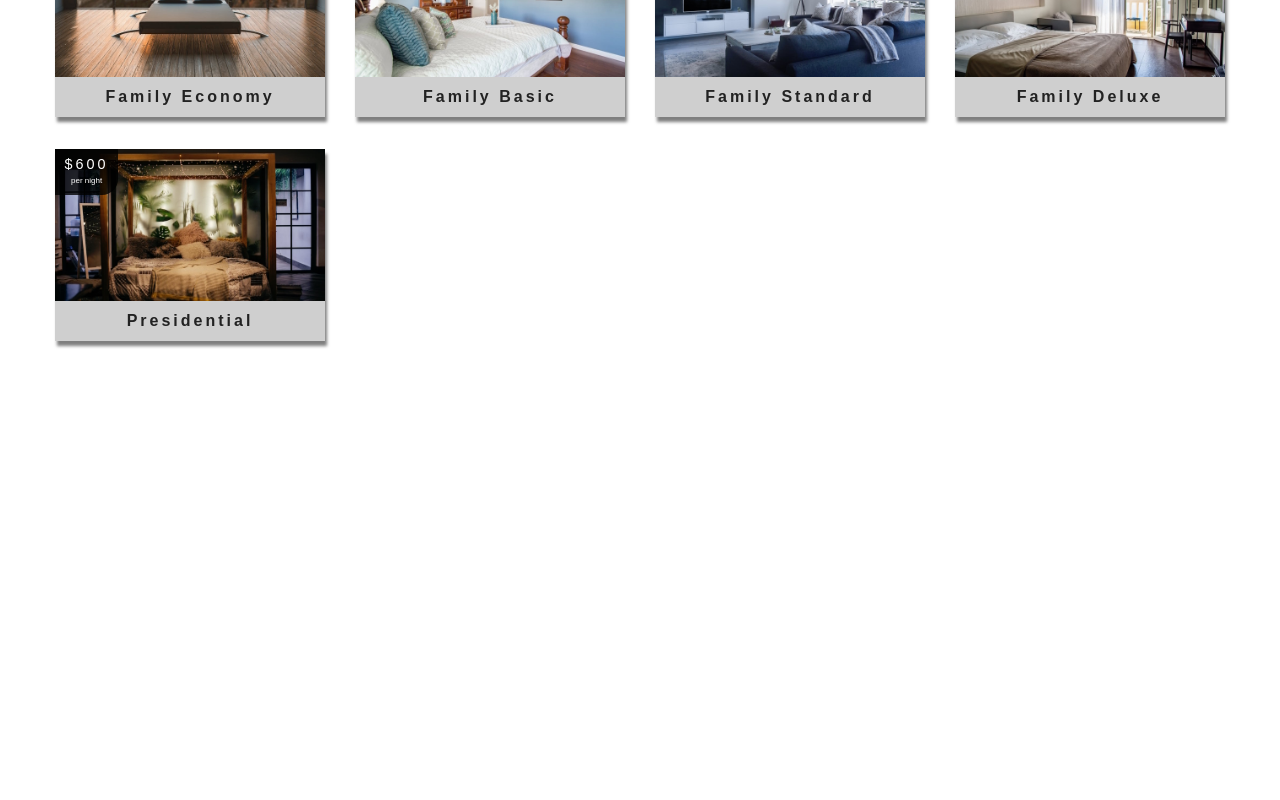
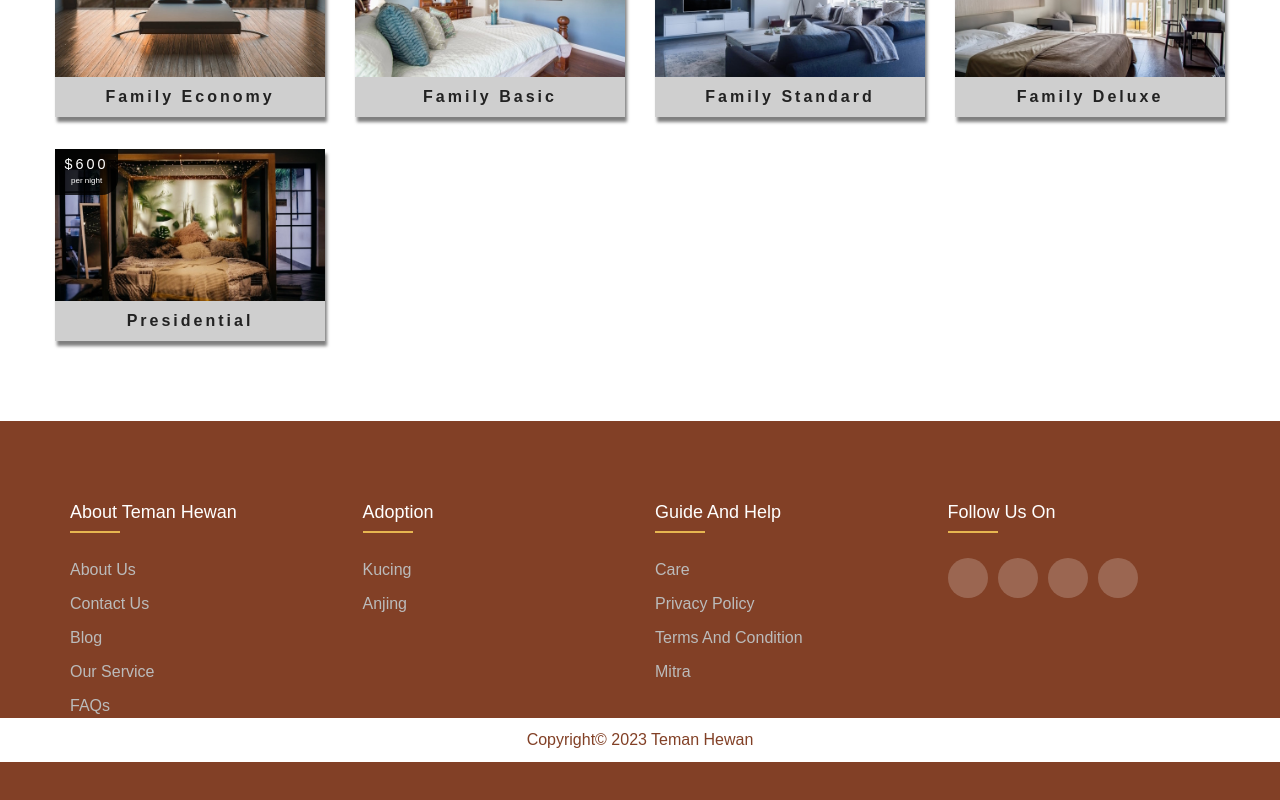
Before and after one commit to annisa-nur/teman-hewan, a React (Create React App) app: page /rooms in a window 1280 px wide. Shown: the part 1494-2294 px from the top of the page. Before the commit the page ends 1915 px from the top, so only its background shows below. Built offline with nearby package versions, Linux system fonts and the light colour scheme.

Commit message:
Add files via upload

```diff
--- a/src/pages/Home.js
+++ b/src/pages/Home.js
@@ -4,6 +4,7 @@ import Hero from "../components/Hero";
 import Banner from "../components/Banner";
 import Services from "../components/Services";
 import FeaturedRooms from "../components/FeaturedRooms";
+import Footer from "../components/Footer";
 const home = () => {
   return (
     <>
@@ -19,6 +20,7 @@ const home = () => {
       </Hero>
       <Services />
       <FeaturedRooms />
+      <Footer />
     </>
   );
 };
--- a/src/pages/Rooms.js
+++ b/src/pages/Rooms.js
@@ -1,6 +1,7 @@
 import React from "react";
 import Hero from "../components/Hero";
 import Banner from "../components/Banner";
+import Footer from "../components/Footer";
 import { Link } from "react-router-dom";
 import RoomsContainer from "../components/RoomsContainer";
 const Rooms = () => {
@@ -14,6 +15,7 @@ const Rooms = () => {
         </Banner>
       </Hero>
       <RoomsContainer />
+      <Footer />
     </>
   );
 };
--- a/src/pages/SingleRoom.js
+++ b/src/pages/SingleRoom.js
@@ -3,6 +3,7 @@ import { Component } from "react";
 import defaultBcg from "../images/room-1.jpeg";
 import Hero from "../components/Hero";
 import Banner from "../components/Banner";
+import Footer from "../components/Footer";
 import { Link } from "react-router-dom";
 import { RoomContext } from "../context";
 
@@ -90,6 +91,7 @@ export default class SingleRoom extends Component {
             ))}
           </ul>
         </section>
+        <Footer />
       </>
     );
   }
```
